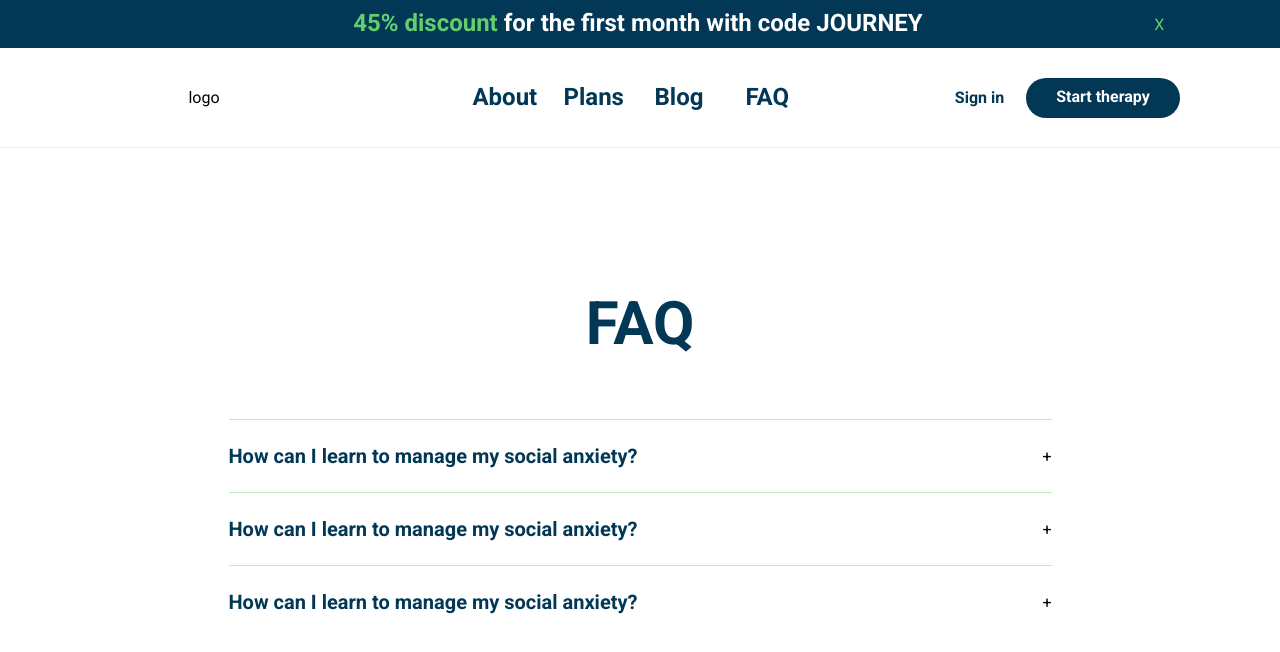
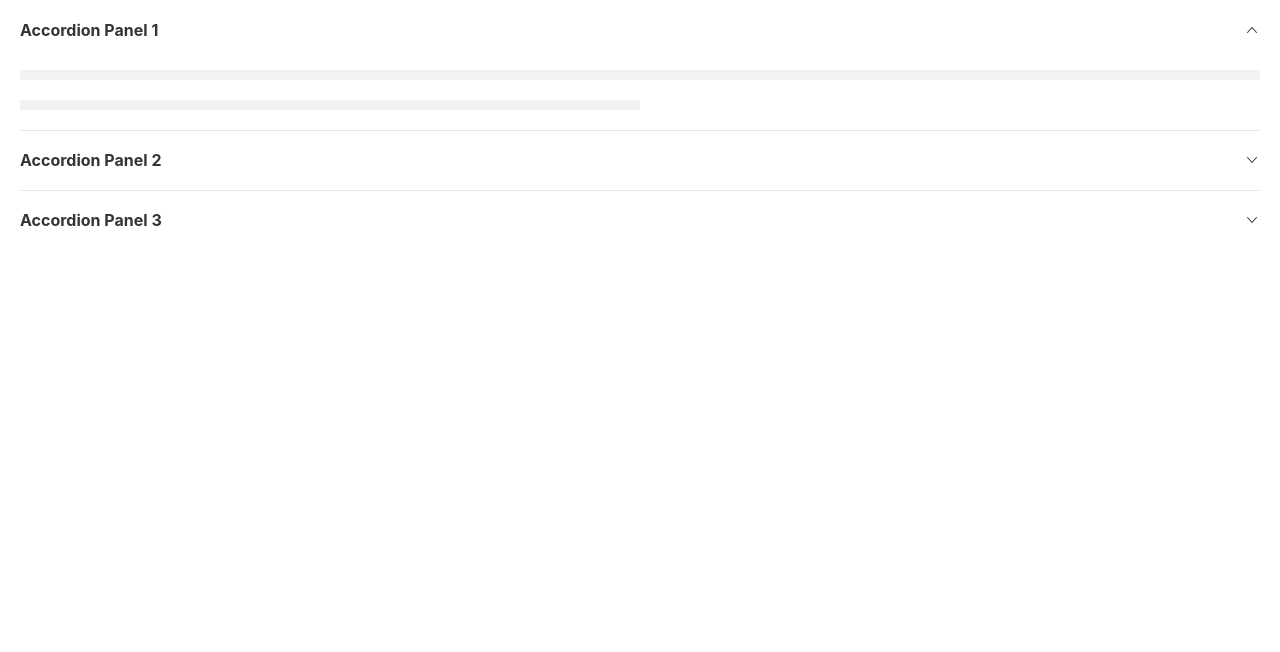
Before and after one commit to VikalpNimesh/eTharapyPro, a React (Vite) app: page / in a window 1280 px wide. Shown: the top 652 px of the page. Built offline with nearby package versions, Linux system fonts and the light colour scheme.

Commit message:
rsuite install

```diff
--- a/package.json
+++ b/package.json
@@ -12,7 +12,8 @@
   "dependencies": {
     "react": "^18.2.0",
     "react-dom": "^18.2.0",
-    "react-router-dom": "^6.22.3"
+    "react-router-dom": "^6.22.3",
+    "rsuite": "^5.59.1"
   },
   "devDependencies": {
     "@types/react": "^18.2.66",
--- a/src/App.jsx
+++ b/src/App.jsx
@@ -1,18 +1,22 @@
-import './App.css'
-import Home from './pages/home/Home'
+import "./App.css";
+import Home from "./pages/home/Home";
+import "rsuite/dist/rsuite.min.css";
+// import 'rsuite/dist/rsuite-no-reset.min.css';
+import { CustomProvider } from "rsuite";
+
 // import { BrowserRouter, Route, Routes } from 'react-router-dom'
 
-
 function App() {
-
   return (
     // <BrowserRouter basename="/app">
     //   <Routes>
     //       <Route path="/" element={} />
     //   </Routes>
     // </BrowserRouter>
-    <Home />
-  )
+    <CustomProvider theme="light">
+      <Home />
+    </CustomProvider>
+  );
 }
 
-export default App
+export default App;
--- a/src/index.css
+++ b/src/index.css
@@ -35,7 +35,7 @@
 }
 
 .wrapper {
-  max-width: 1440px;
+  /* max-width: 1440px; */
   margin: auto;
 }
 
--- a/src/pages/home/FAQ/FAQ.jsx
+++ b/src/pages/home/FAQ/FAQ.jsx
@@ -1,24 +1,19 @@
 import "./FAQ.css"
+import { Accordion ,Placeholder } from 'rsuite';
 
 const FAQ = () => {
   return (
-    <div className="faq-questions">
-          <h1>FAQ</h1>
-          <div className="faq-questions-box column">
-              <div className="questions ">
-                  <h2 className="question">How can I learn to manage my social anxiety?</h2>
-                  <div>+</div>
-              </div>
-              <div className="questions">
-                  <h2 className="question">How can I learn to manage my social anxiety?</h2>
-                  <div>+</div>
-              </div>
-              <div className="questions">
-                  <h2 className="question">How can I learn to manage my social anxiety?</h2>
-                  <div>+</div>
-              </div>
-          </div>
-    </div>
+    <Accordion>
+    <Accordion.Panel header="Accordion Panel 1" defaultExpanded>
+      <Placeholder.Paragraph />
+    </Accordion.Panel>
+    <Accordion.Panel header="Accordion Panel 2">
+      <Placeholder.Paragraph />
+    </Accordion.Panel>
+    <Accordion.Panel header="Accordion Panel 3">
+      <Placeholder.Paragraph />
+    </Accordion.Panel>
+  </Accordion>
   )
 }
 
--- a/src/pages/home/Home.jsx
+++ b/src/pages/home/Home.jsx
@@ -5,7 +5,7 @@ import FAQ from './FAQ/FAQ'
 const Home = () => {
     return (
         <div className="wrapper" >
-        <Header />
+        {/* <Header /> */}
         <FAQ/>
     </div>
   )
```
Also changed, not shown: 1 other file (tests, documents, lock files or other folders).
